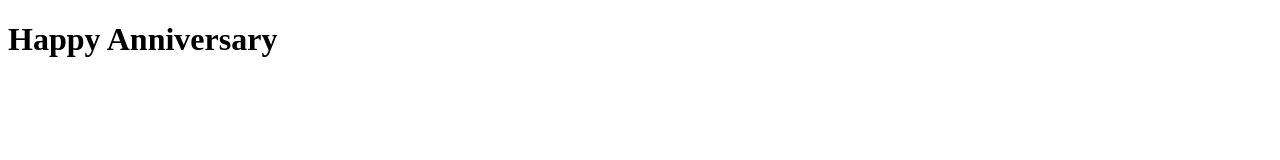
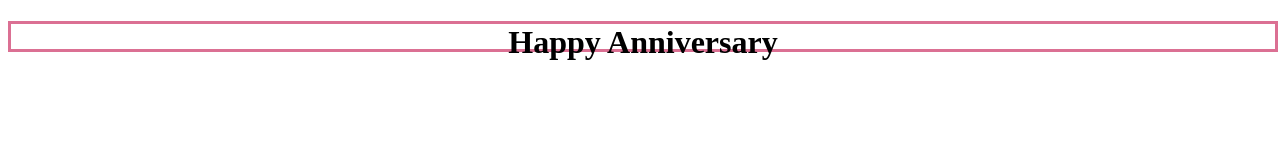
Before and after one commit to NoiceGamingYT/Happy-22nd-Anniversary-, a plain HTML site: page index.html in a window 1280 px wide. Drawn offline with Linux system fonts and the light colour scheme.

Commit message:
Add files via upload

```diff
--- a/index.html
+++ b/index.html
@@ -4,6 +4,10 @@
     <meta charset="UTF-8">
     <meta name="viewport" content="width=device-width, initial-scale=1.0">
     <title>Happy Anniversary</title>
+    <style>
+        h1{text-align: center;
+           border: palevioletred 3px solid; width: 100%; height: 25px;}
+    </style>
 </head>
 <body>
     <h1>Happy Anniversary</h1>
```
